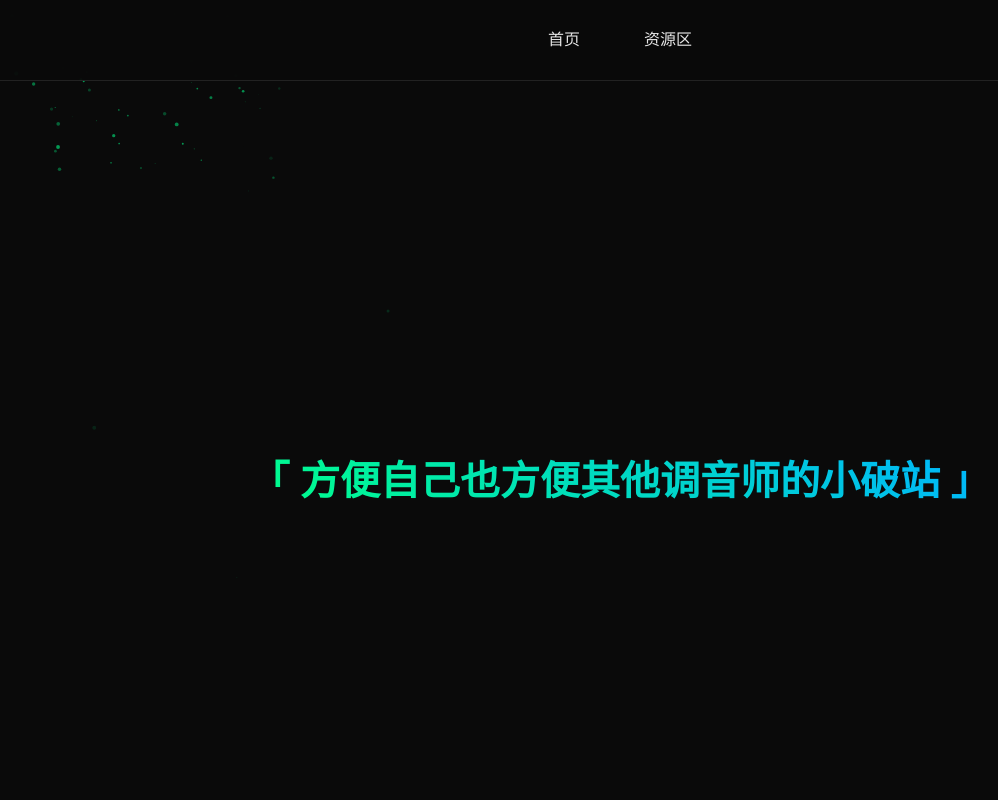
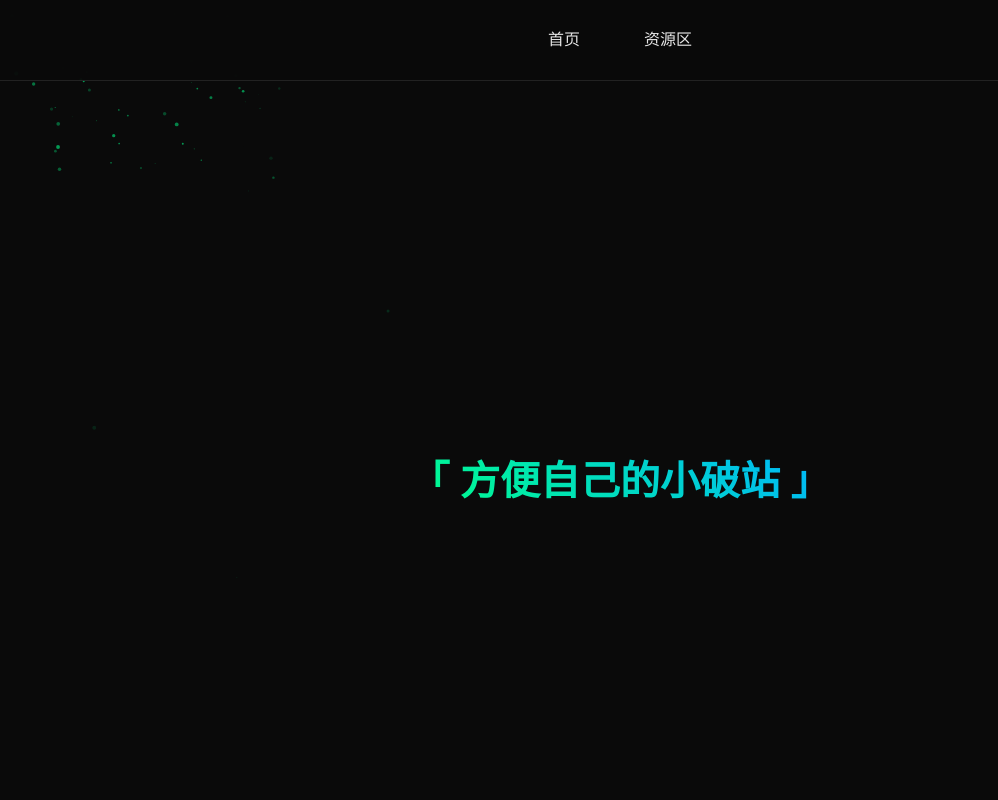
Before and after one commit to ACX-JiaBo/2.github.io, a plain HTML site: page index.html in a window 1280 px wide. Shown: the top 800 px of the page, without its empty margins (20-1018 px from the left). Drawn offline with Linux system fonts and the light colour scheme.

Commit message:
Update index.html

```diff
--- a/index.html
+++ b/index.html
@@ -285,7 +285,7 @@
     <main>
         <section class="hero-section" id="home">
             <div class="quote-container">
-                <h1 class="quote" style="animation-delay: 0.2s">「 方便自己也方便其他调音师的小破站 」</h1>
+                <h1 class="quote" style="animation-delay: 0.2s">「 方便自己的小破站 」</h1>
             </div>
         </section>
 
```
